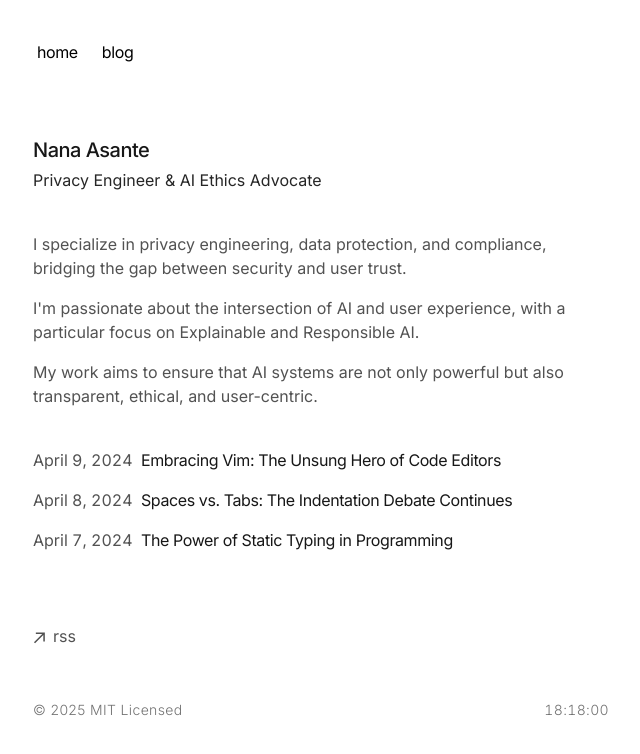
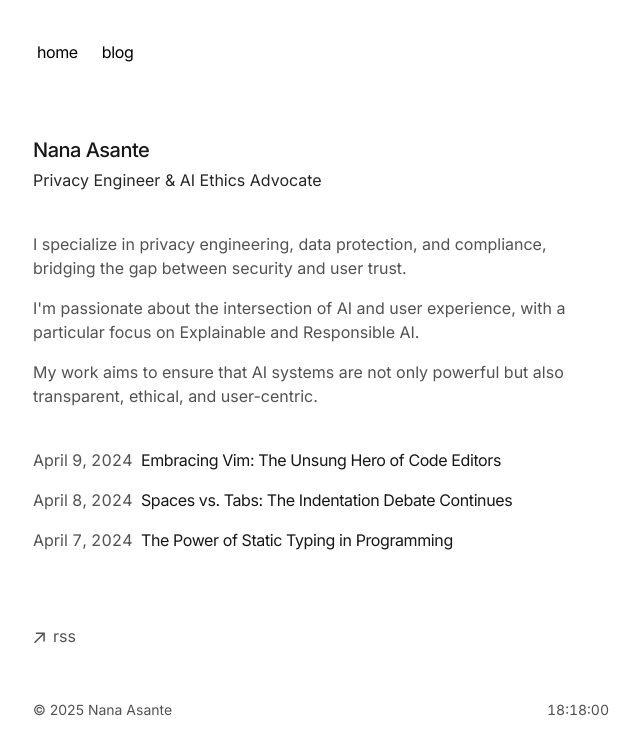
Before and after one commit to asanteanana/portv3, a Next.js app: page / in a window 1280 px wide. Shown: the top 754 px of the page, without its empty margins (319-959 px from the left). Built offline with nearby package versions, Linux system fonts and the light colour scheme.

Commit message:
style: update TimeDisplay to match design

```diff
--- a/app/components/TimeDisplay.tsx
+++ b/app/components/TimeDisplay.tsx
@@ -24,8 +24,8 @@ export default function TimeDisplay() {
     }, []);
 
     return (
-        <div className="flex justify-between items-center text-neutral-500 dark:text-neutral-500 text-sm mt-12 font-light tracking-wide">
-            <div>© 2025 MIT Licensed</div>
+        <div className="flex justify-between items-center text-neutral-600 dark:text-neutral-400 text-sm mt-12">
+            <div>© 2025 Nana Asante</div>
             <div className="tabular-nums">{time}</div>
         </div>
     );
```
